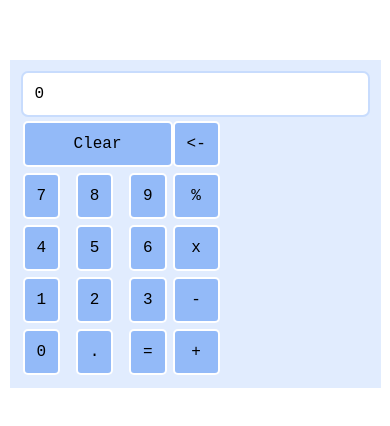
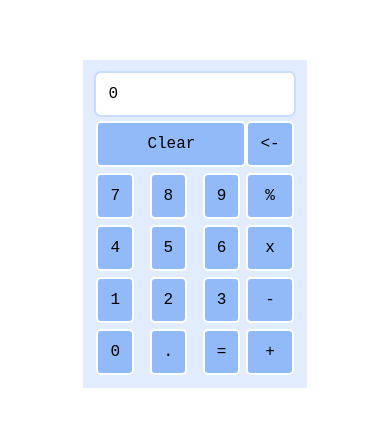
Before and after one commit to Faizulmd13/calculator, a plain HTML site: page index.html in a window 390 px wide. Shown: the part 198-624 px from the top of the page. Drawn offline with Linux system fonts and the light colour scheme.

Commit message:
Update style.css for mobile width

```diff
--- a/style.css
+++ b/style.css
@@ -102,10 +102,6 @@ body {
     font-size: medium;
   }
 
-  .calculator {
-    width: 90vw;
-  }
-
   .btn {
     padding: 12px;
     font-size: 1rem;
```
